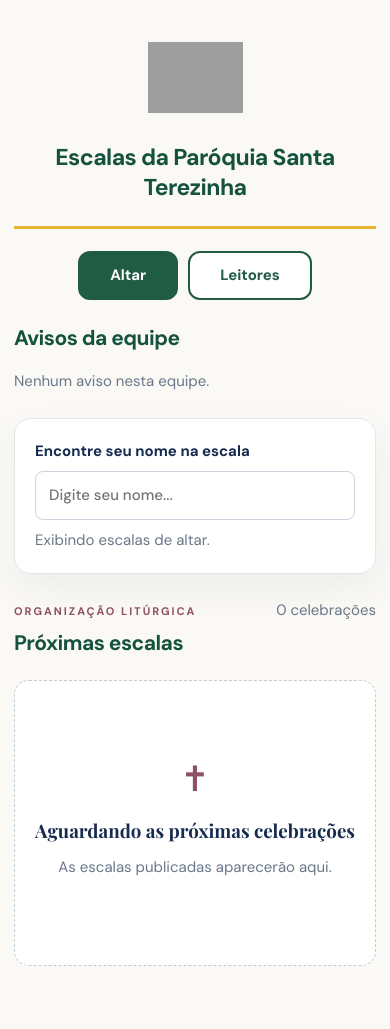
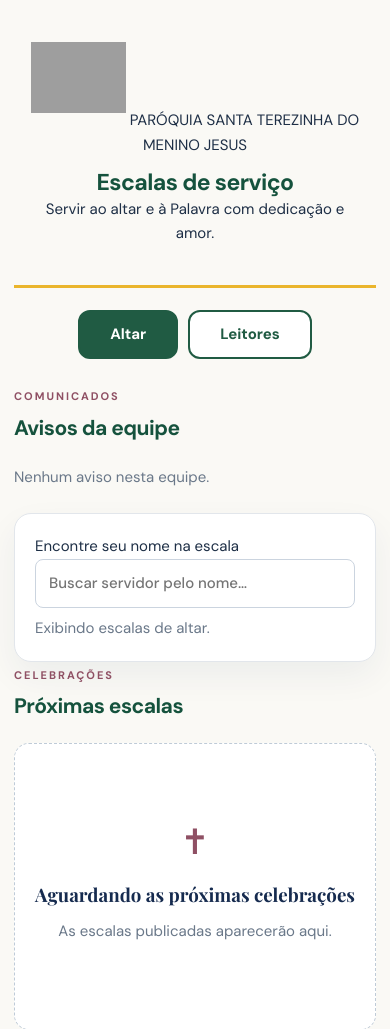
Before and after one commit to nicollas-ar/escala-santa-terezinha, a Flask app: page / in a window 390 px wide. Shown: the part 75-1104 px from the top of the page. Run offline with Flask 3, Linux system fonts and the light colour scheme; data that the repository does not hold is empty; some libraries are stand-ins or nearby versions; some web fonts are replaced; grey boxes are pictures that could not be loaded.

Commit message:
Redesenhar interface responsiva e melhorar usabilidade em celulares

```diff
--- a/templates/index.html
+++ b/templates/index.html
@@ -2,25 +2,25 @@
 {% block conteudo %}
 <section class="cabecalho-paroquia">
 <img src="{{ url_for('static',filename='img/logo.svg') }}" alt="Logo da paróquia">
-<h1>Escalas da Paróquia Santa Terezinha</h1>
+<span class="cabecalho-sobre">PARÓQUIA SANTA TEREZINHA DO MENINO JESUS</span><h1>Escalas de serviço</h1><p>Servir ao altar e à Palavra com dedicação e amor.</p>
 </section>
-<div class="abas-escala" role="tablist" aria-label="Equipe">
-<button class="aba-escala ativa" type="button" role="tab" data-grupo="altar" aria-selected="true">Altar</button>
-<button class="aba-escala" type="button" role="tab" data-grupo="leitor" aria-selected="false">Leitores</button>
+<div class="abas-escala" role="group" aria-label="Escolha a equipe">
+<button class="aba-escala ativa" type="button" data-grupo="altar" aria-selected="true">Altar</button>
+<button class="aba-escala" type="button" data-grupo="leitor" aria-selected="false">Leitores</button>
 </div>
-<section id="avisos" class="secao"><h2>Avisos da equipe</h2>
+<section id="avisos" class="secao"><div class="titulo-secao"><div><span class="eyebrow">COMUNICADOS</span><h2>Avisos da equipe</h2></div></div>
 {% for a in avisos %}<article class="aviso-card aviso-filtravel" data-grupo="{{ a.grupo }}"><div class="aviso-texto"><h3>{{ a.titulo }}</h3><p>{{ a.mensagem }}</p></div></article>{% endfor %}
 <p id="sem-avisos" class="texto-suave" hidden>Nenhum aviso nesta equipe.</p></section>
 <section class="secao" id="escalas">
-  <div class="form-card" style="margin-bottom:24px">
-    <label for="buscar-servidor" style="display:block;font-weight:700;color:#162b4f;margin-bottom:8px">Encontre seu nome na escala</label>
-    <input id="buscar-servidor" type="search" placeholder="Digite seu nome..." autocomplete="off" aria-describedby="resultado-busca">
+  <div class="form-card busca-escala">
+    <label for="buscar-servidor">Encontre seu nome na escala</label>
+    <input id="buscar-servidor" type="search" placeholder="Buscar servidor pelo nome…" autocomplete="off" aria-describedby="resultado-busca">
     <p id="resultado-busca" class="texto-suave" role="status" style="margin:8px 0 0">Todas as escalas publicadas estão abaixo.</p>
   </div>
-  <div class="titulo-secao"><div><span class="eyebrow">Organização litúrgica</span><h2>Próximas escalas</h2></div><span class="subtitulo">{{ missas|length }} celebrações</span></div>
-  {% if missas %}<div class="grade-escalas">
+  <div class="titulo-secao"><div><span class="eyebrow">CELEBRAÇÕES</span><h2>Próximas escalas</h2></div></div>
+  {% if missas %}<div class="grade-escalas" id="lista-escalas">
     {% for m in missas %}<div class="escala-filtravel" data-grupo="{{ m.grupo }}">{% include "_missa.html" %}</div>{% endfor %}
-  </div>{% else %}<div class="estado-vazio"><span>✝</span><h3>Aguardando as próximas celebrações</h3><p>As escalas publicadas aparecerão aqui.</p></div>{% endif %}
+  </div><div id="sem-escalas-filtradas" class="estado-vazio estado-filtro" hidden><h3>Nenhuma escala nesta seleção</h3><p>Experimente outra equipe ou outro nome.</p></div>{% else %}<div class="estado-vazio"><span>✝</span><h3>Aguardando as próximas celebrações</h3><p>As escalas publicadas aparecerão aqui.</p></div>{% endif %}
 </section>
 {% block scripts %}
 <script>
@@ -51,6 +51,8 @@ document.addEventListener('DOMContentLoaded', function () {
       if (!card.hidden) avisos++;
     });
     document.getElementById('sem-avisos').hidden = avisos !== 0;
+    const vazio = document.getElementById('sem-escalas-filtradas');
+    if (vazio) vazio.hidden = encontradas > 0;
     resultado.textContent = termo ? encontradas + ' escala(s) encontrada(s).' : 'Exibindo escalas de ' + (grupo === 'altar' ? 'altar' : 'leitores') + '.';
   }
   campo.addEventListener('input', filtrar);
```
